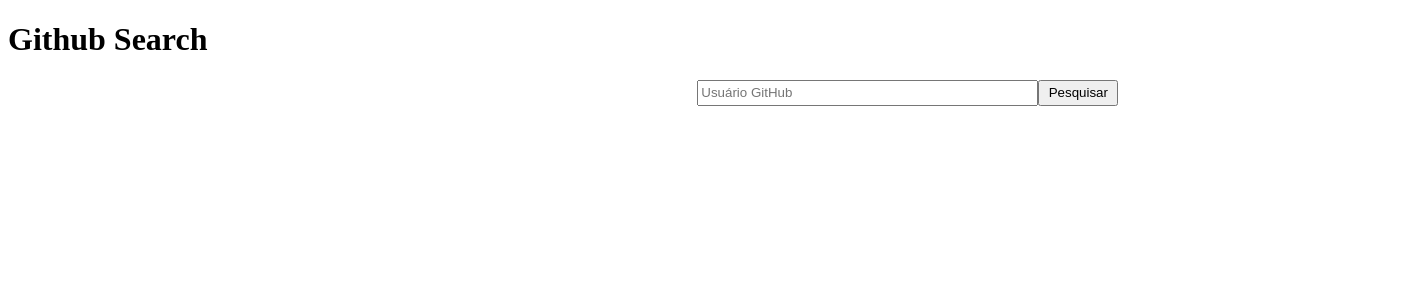
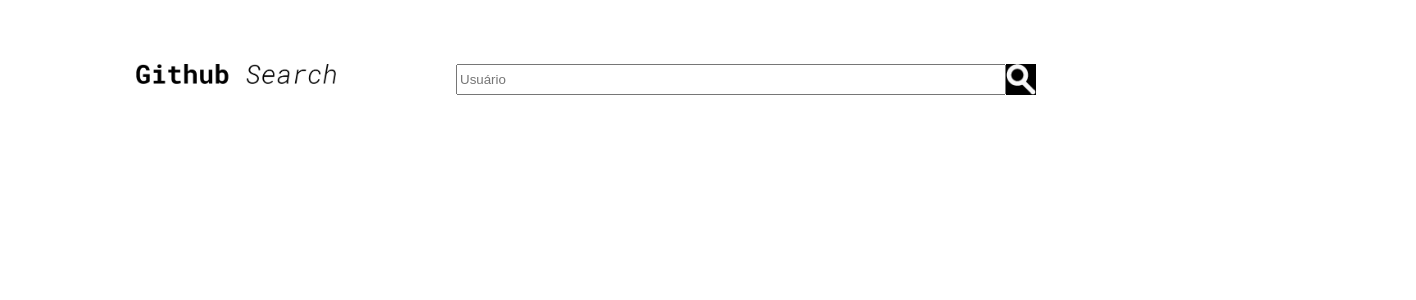
Before and after one commit to RYasser/Github-Search, a Vue app: page / in a window 1280 px wide. Shown: the top 300 px of the page, 1416 px wide, since content can reach past the window. Built offline with nearby package versions, Linux system fonts and the light colour scheme.

Commit message:
Organizando a aplicação com o css grid e adicionando logo e lupa

```diff
--- a/src/App.vue
+++ b/src/App.vue
@@ -1,9 +1,11 @@
 <template>
   <div id="app">
-    <h1>Github Search</h1>
-    <Pesquisa class="pesquisa" @mandarNome="user = $event"/>
-    <component :is="respostaDaPesquisa" v-bind="propsAtuais"/>
-    <component :is="verificarRepositorio" :dataRepo="dataRepo"/>
+    <div class="titulo">
+      <img src="./assets/logo.png" class="imgLogo">
+    </div>
+    <Pesquisa class="pesquisar" @mandarNome="user = $event"/>
+    <component class="perfil" :is="respostaDaPesquisa" v-bind="propsAtuais"/>
+    <component class="repos" :is="verificarRepositorio" :dataRepo="dataRepo"/>
   </div>
 </template>
 
@@ -71,7 +73,41 @@
 </script>
 
 <style>
-  .pesquisa {
-    margin-left: 38%;
+  html, body {
+    width: 100%;
+    height: 100%;
+  }
+
+  .imgLogo {
+    width: 200px;
+  }
+
+  #app {
+    margin-left: 10%;
+    margin-top: 5%;
+    display: grid;
+    width: 100%;
+    height: 100%;
+    grid-template-rows: 20% 1fr;
+    grid-template-columns: 25% 1fr;
+    grid-template-areas:
+    "titulo pesquisa"
+    "perfil repos";
+  }
+
+  .pesquisar {
+    grid-area: pesquisa;
+  }
+
+  .perfil {
+    grid-area: perfil;
+  }
+
+  .repos {
+    grid-area: repos;
+  }
+
+  .titulo {
+    grid-area: titulo;
   }
 </style>
--- a/src/components/perfil.vue
+++ b/src/components/perfil.vue
@@ -1,12 +1,13 @@
 <template>
     <aside>
-        <img :src="urlImage">
+        <img :src="urlImage" class="imgPerfil">
 
         <h2>{{ nome }}</h2>
         <p>{{ user }}</p>
         <p>{{ localizacao }}</p>
         <p>{{ seguidores }}</p>
         <p>{{ repos }}</p>
+        <p>{{ org }}</p>
     </aside>
 </template>
 
@@ -28,7 +29,9 @@
             // Número de seguidores
             seguidores: this.dataGit.followers,
             // Número de repositórios
-            repos: this.dataGit.public_repos
+            repos: this.dataGit.public_repos,
+            // Organização
+            org: this.dataGit.company
         }
     },
     watch: {
@@ -40,11 +43,14 @@
             this.localizacao = this.dataGit.location
             this.seguidores = this.dataGit.followers
             this.repos = this.dataGit.public_repos
+            this.org = this.dataGit.company
         }
     }
 }
 </script>
 
-<style>
-
+<style scoped>
+    .imgPerfil {
+        width: 170px;
+    }
 </style>
--- a/src/components/pesquisa.vue
+++ b/src/components/pesquisa.vue
@@ -1,7 +1,7 @@
 <template>
     <nav>
-        <input placeholder="Usuário GitHub" class="pesquisa" v-model="user">
-        <button id="btnPesquisar" class="btnPesquisar" @click="pegarNome">Pesquisar</button>
+        <input placeholder="Usuário" class="pesquisa" v-model="user">
+        <img src="../assets/lupa.png" class="btnPesquisar" @click="pegarNome">
     </nav>
 </template>
 
@@ -22,21 +22,23 @@
 }
 </script>
 
-<style scoped>
+<style>
     nav {
         display: grid;
         grid-template-areas: "inputPesquisa btnPesquisa";
         grid-template-columns: 550px 80px;
+        grid-template-rows: 100%;
     }
 
     .pesquisa {
         grid-area: inputPesquisa;
-        height: 20px;
+        height: 25px;
     }
 
     .btnPesquisar {
         grid-area: btnPesquisa;
-
+        background-color: black;
+        width: 30px;
     }
 
 </style>
```
Also changed, not shown: src/assets/logo.png, src/assets/lupa.png (added).
